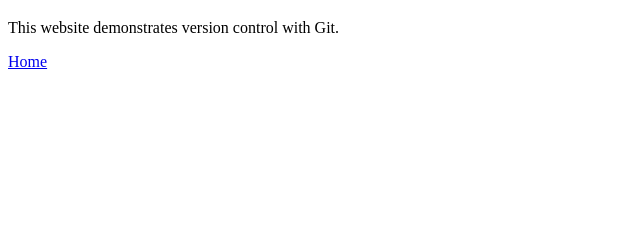
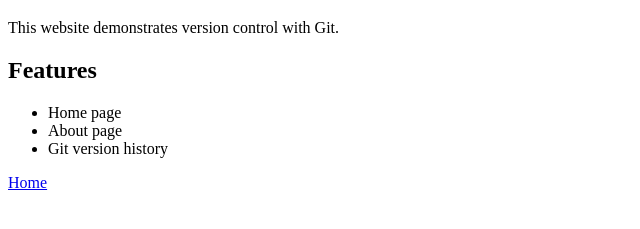
Before and after one commit to MagellaX/software-development-practices-git-workflow, a plain HTML site: page about.html in a window 1280 px wide. Shown: the part 61-290 px from the top of the page, without its empty margins (0-640 px from the left). Drawn offline with Linux system fonts and the light colour scheme.

Commit message:
Add project features to about page

```diff
--- a/about.html
+++ b/about.html
@@ -4,6 +4,8 @@
 <body>
 <h1>About this project</h1>
 <p>This website demonstrates version control with Git.</p>
+<h2>Features</h2>
+<ul><li>Home page</li><li>About page</li><li>Git version history</li></ul>
 <a href="index.html">Home</a>
 </body>
 </html>
```
